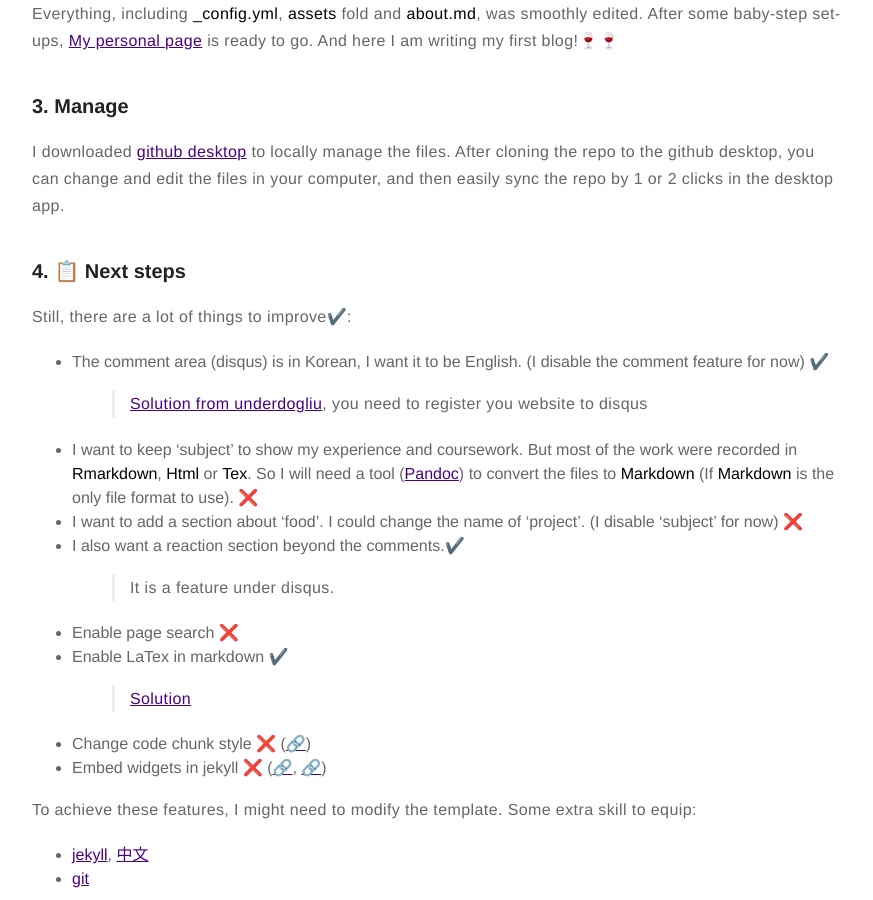
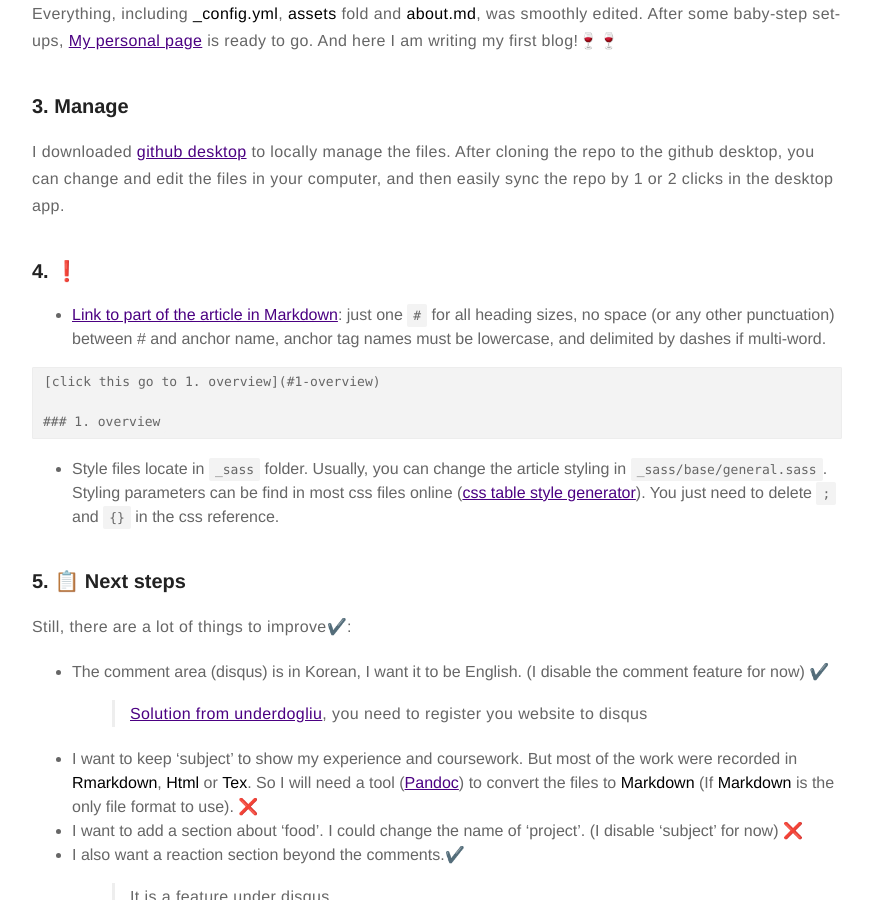
Before and after one commit to subaiwen/subaiwen.github.io, a Jekyll site: the page built from _posts/2019-7-1-first-blog.markdown, in a window 1280 px wide and 900 px high, scrolled down 911 px. Shown: the whole window, without its empty margins (203-1076 px from the left). Built offline with Jekyll 4.4.1, drawn with Linux system fonts in a browser that asks for light colours; comment, search, counter and statistics services are not loaded.

Commit message:
tips for in-article navigation and styling

````diff
--- a/_posts/2019-7-1-first-blog.markdown
+++ b/_posts/2019-7-1-first-blog.markdown
@@ -36,8 +36,19 @@ Everything, including **_config.yml**, **assets** fold and **about.md**, was smo
 
 I downloaded [github desktop](https://desktop.github.com/) to locally manage the files. After cloning the repo to the github desktop, you can change and edit the files in your computer, and then easily sync the repo by 1 or 2 clicks in the desktop app.
 
+### 4. ❗️
+- [Link to part of the article in Markdown](https://stackoverflow.com/questions/2822089/how-to-link-to-part-of-the-same-document-in-markdown): just one `#` for all heading sizes, no space (or any other punctuation) between # and anchor name, anchor tag names must be lowercase, and delimited by dashes if multi-word.
 
-### 4. 📋 Next steps
+```
+[click this go to 1. overview](#1-overview)
+
+### 1. overview
+```
+
+- Style files locate in `_sass` folder. Usually, you can change the article styling in `_sass/base/general.sass`. Styling parameters can be find in most css files online ([css table style generator](https://divtable.com/table-styler/)). You just need to delete `;` and `{}` in the css reference.
+
+
+### 5. 📋 Next steps
 
 Still, there are a lot of things to improve✔️:
 
````
Also changed, not shown: _posts/2019-12-28-sas.md (+12 -10 lines), _posts/2019-7-7-trip.md (+1 -1 lines).
